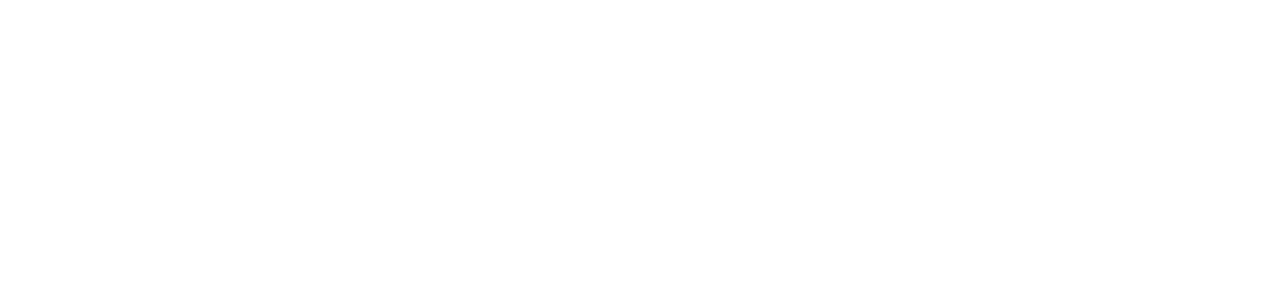
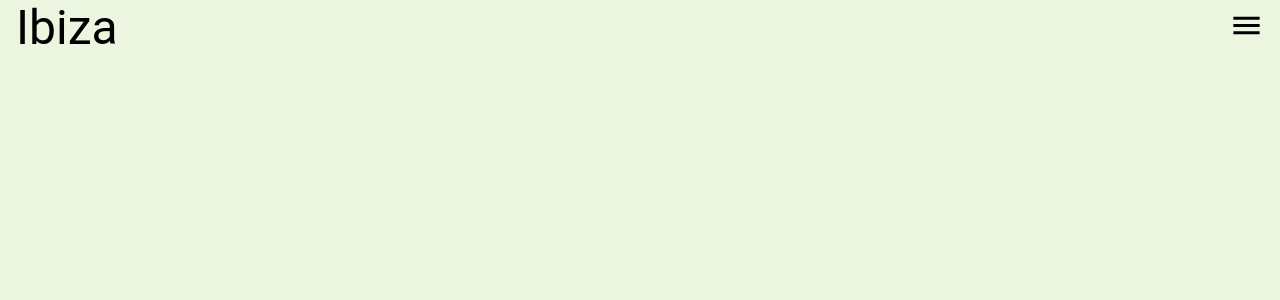
Before and after one commit to enzdor/visit, a React (Create React App) app: page /food in a window 1280 px wide. Before the commit this address had no page. Shown: the top 300 px of the page. Built offline with nearby package versions, Linux system fonts and the light colour scheme.

Commit message:
started food

```diff
--- a/src/App.js
+++ b/src/App.js
@@ -2,12 +2,14 @@
 import {Routes, Route} from "react-router-dom";
 import Home from "./components/Home";
 import Hotels from "./components/Hotels";
+import Food from "./components/Food";
 
 function App() {
   return (
 	<Routes>
 		<Route path="/" element={<Home />} />
 		<Route path="/hotels" element={<Hotels />} />
+		<Route path="/food" element={<Food />} />
 	</Routes>
   );
 }
--- /dev/null
+++ b/src/components/Food.jsx
@@ -0,0 +1,22 @@
+import React, {useState}from "react"
+import Navigation from "./Navigation"
+import Header from "./Header"
+import Box from "@mui/material/Box"
+import Fade from "@mui/material/Fade"
+import Hidden from "@mui/material/Hidden"
+import ArrowForwardIosIcon from "@mui/icons-material/ArrowForwardIos"
+import ArrowBackIosIcon from "@mui/icons-material/ArrowBackIos"
+import { useSpring, animated } from "react-spring"
+
+export default function Food(){
+	const [current, setCurrent] = useState(0)
+
+	return(
+		<>
+			<Header />
+			<Navigation />
+			<Box sx={{height: {sm: '100vh'}, width: '100vw', bgcolor: '#EBF5DF', position: 'relative', overflow: 'hidden'}}>
+			</Box>
+		</>
+	)
+}
```
